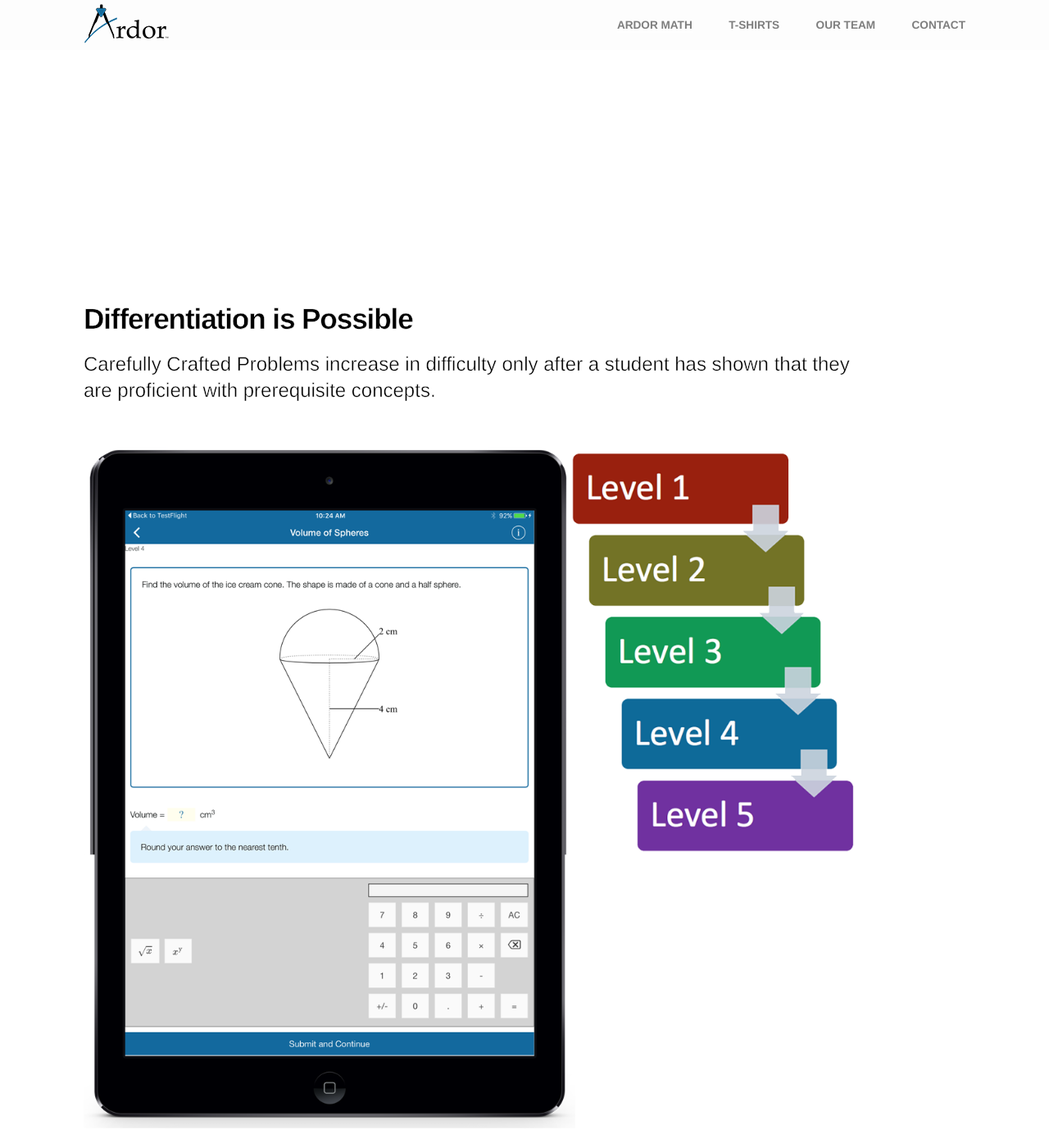
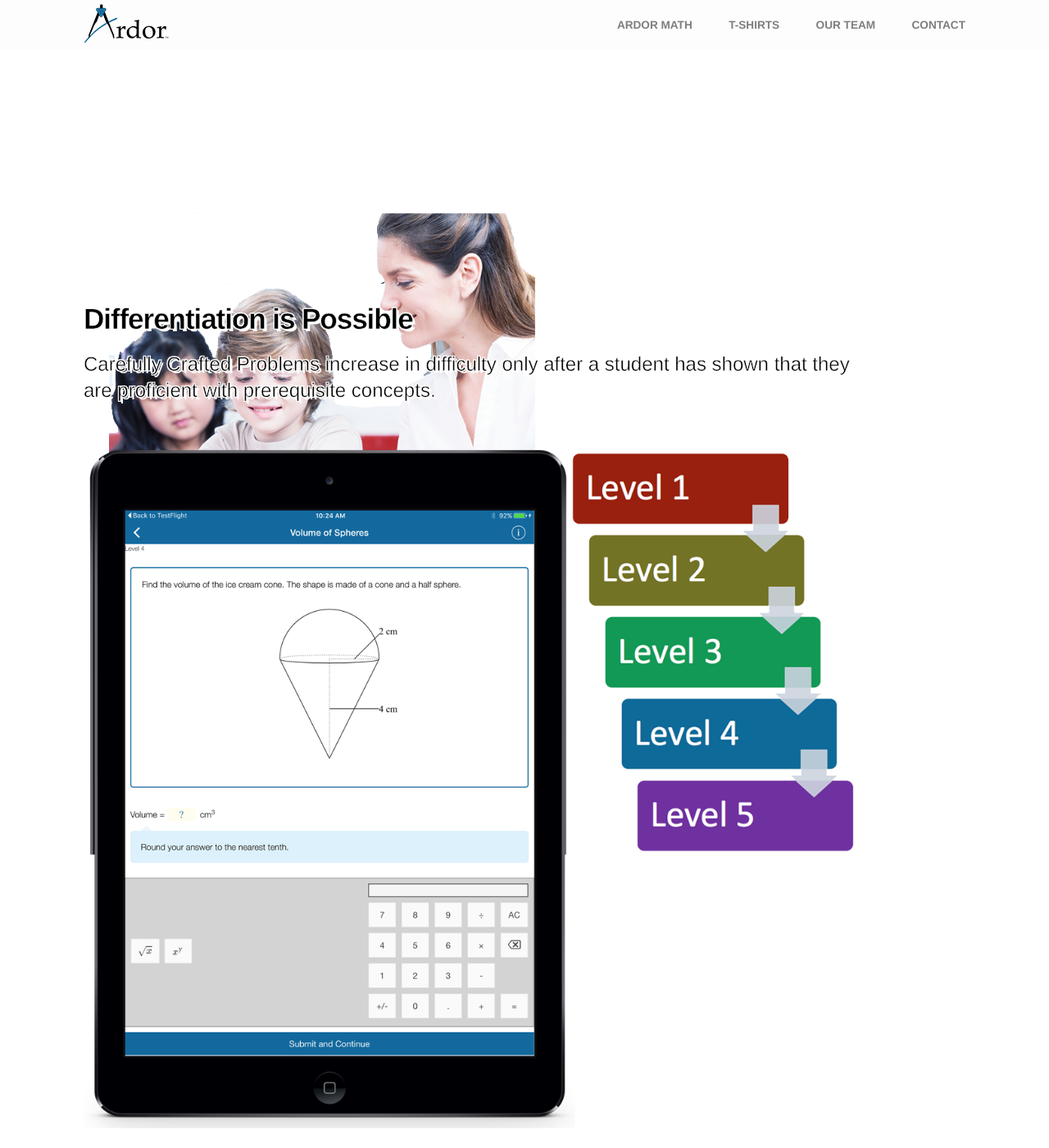
Before and after one commit to ardor-education/ardor-education.github.io, a Jekyll site: the page built from ardormath.md, in a window 1280 px wide and 1400 px high, scrolled down 1118 px. Shown: the whole window at 82% size. Built offline with Jekyll 4.4.1, drawn with Linux system fonts in a browser that asks for light colours; some web fonts are replaced.

Commit message:
bg retina test

```diff
--- a/_sass/modules/_hero.scss
+++ b/_sass/modules/_hero.scss
@@ -212,7 +212,6 @@
         $hero-image: '../assets/images/bg/home.png';
         @include background(url($hero-image) no-repeat center center fixed);
         background-size: 100%;
-        max-width: 1200px;
         background-color:  $hero-background;
         background-position: top;
     }
@@ -252,16 +251,17 @@
     &.hero--ardormath {
         $hero-image: '../assets/images/bg/ardormath.png';
         @include background(url($hero-image) no-repeat fixed);
+        width: 100%;
         background-color:  $hero-background;
         background-position: top;
         background-repeat: no-repeat;
     }
     &.hero--ardormath-showcase-generation {
-        //$hero-image: '../assets/images/bg/amath-showcase-teacher.png';
-        //@include background(url($hero-image) no-repeat fixed);
+        $hero-image: '../assets/images/bg/amath-showcase-teacher.png';
+        @include background(url($hero-image) no-repeat fixed);
         background-color:  $hero-background;
-        //background-position: top;
-        //background-repeat: no-repeat;
+        background-position: top;
+        background-repeat: no-repeat;
         //background-size: cover;
     }
     &.hero--ardormath-showcase-help {
```
